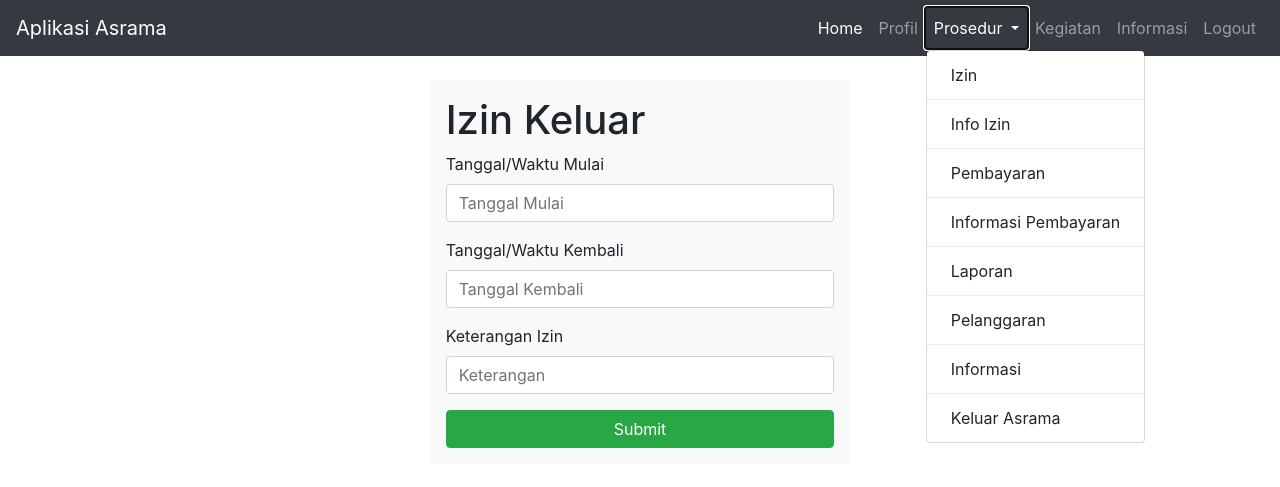
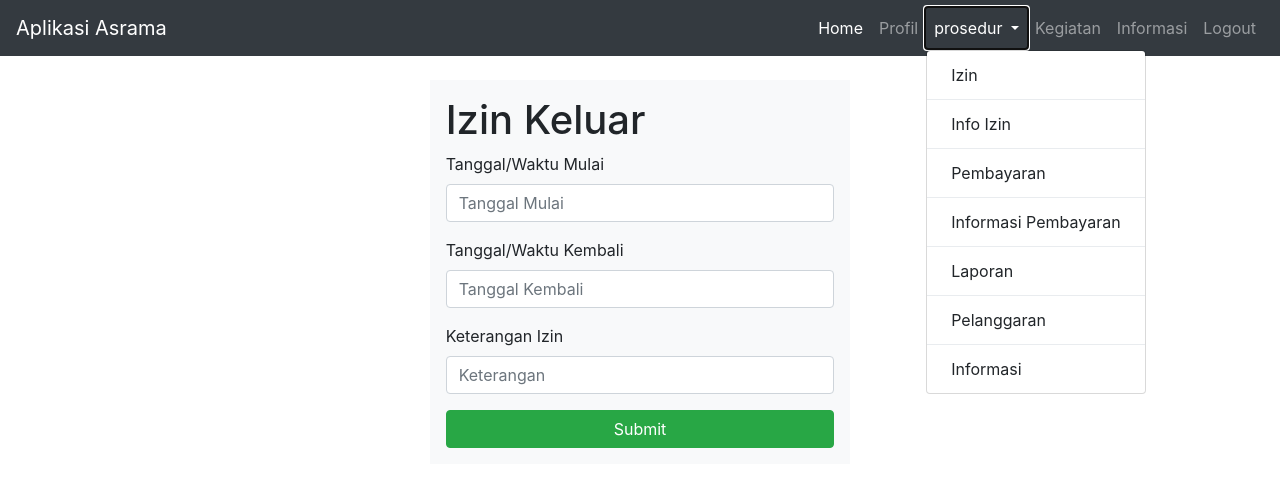
Before and after one commit to 4kari/PAW_Asrama, a CodeIgniter app: page /ProjectTA/index.php/izin in a window 1280 px wide, after a click on "prosedur". Shown: the top 487 px of the page. Run offline with CodeIgniter, Linux system fonts and the light colour scheme; some libraries are stand-ins or nearby versions.

Commit message:
Update izin.php

```diff
--- a/application/views/user/warga/izin.php
+++ b/application/views/user/warga/izin.php
@@ -24,16 +24,16 @@
         <a class="nav-link" href="">Home</a>
       </li>
       <li class="nav-item">
-        <a class="nav-link" href="">Profil</a>
+        <a class="nav-link" href="<?= site_url('warga/profil'); ?>">Profil</a>
       </li>
       <li class="nav-item dropdown">
         <a class="nav-link dropdown-toggle" href="#" id="navbarDropdown" role="button" data-toggle="dropdown">
-          Prosedur
+          prosedur
         </a>
         <div class="dropdown-menu" aria-labelledby="navbarDropdown">
           <a class="dropdown-item" href="<?php echo site_url('izin') ?>">Izin</a>
           <div class="dropdown-divider"></div>
-          <a class="dropdown-item" href="<?php echo site_url('izin/bayar') ?>">Info Izin</a>
+          <a class="dropdown-item" href="<?php echo site_url('') ?>">Info Izin</a>
           <div class="dropdown-divider"></div>
           <a class="dropdown-item" href="<?php echo site_url('izin/bayar') ?>">Pembayaran</a>
           <div class="dropdown-divider"></div>
@@ -44,9 +44,6 @@
           <a class="dropdown-item" href="<?php echo site_url('') ?>">Pelanggaran</a>
           <div class="dropdown-divider"></div>
           <a class="dropdown-item" href="<?php echo site_url('') ?>">Informasi</a>
-          <div class="dropdown-divider"></div>
-          <a class="dropdown-item" href="<?php echo site_url('') ?>">Keluar Asrama</a>
-        </div>
       </li>
       <li class="nav-item">
         <a class="nav-link" href="">Kegiatan</a>
```
Lines whose indentation alone changed are shown as unchanged.
